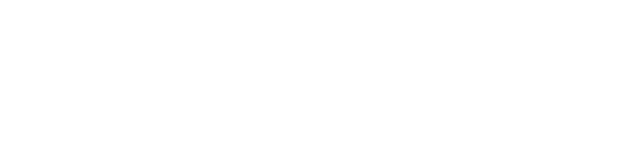
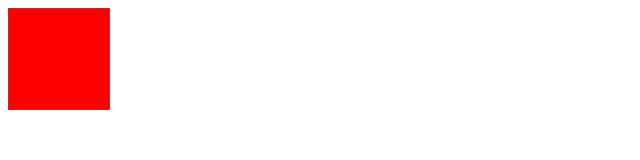
Before and after one commit to royster-yao/css-practice, a plain HTML site: page Transition过渡/demo.html in a window 1280 px wide. Shown: the whole page, without its empty margins (0-640 px from the left). Drawn offline with Linux system fonts and the light colour scheme; files that its build step writes are made by us from their sources.

Commit message:
✨过渡

```diff
--- a/Transition过渡/demo.html
+++ b/Transition过渡/demo.html
@@ -5,7 +5,7 @@
     <meta http-equiv="X-UA-Compatible" content="IE=edge" />
     <meta name="viewport" content="width=device-width, initial-scale=1.0" />
     <title>Document</title>
-    <link rel="stylesheet" href="./index.css" />
+    <link rel="stylesheet" href="demo.css" />
   </head>
   <body>
     <div class="demo"></div>
```
